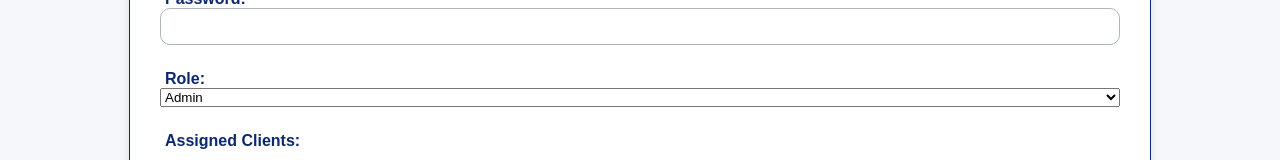
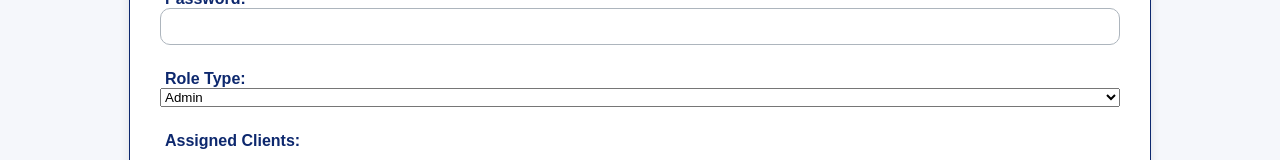
Before and after one commit to Yu0012/skadisoc, a React (Vite) app in the folder frontend/: page /account in a window 1280 px wide. Both pictures are taken after typing "Sample" into the empty fields and a click on the button "Add User". Shown: the part 392-552 px from the top of the page. Built offline with nearby package versions, Linux system fonts and the light colour scheme; no server answers.

Commit message:
change back

```diff
--- a/frontend/src/components/Account.jsx
+++ b/frontend/src/components/Account.jsx
@@ -262,8 +262,8 @@ const Accounts = () => {
             setEmail={setEmail}
             password={password}
             setPassword={setPassword}
-            role={roleType}
-            setRole={setRoleType}
+            roleType={roleType}
+            setRoleType={setRoleType}
             facebookClients={facebookClients}
             setFacebookClients={setFacebookClients}
             instagramClients={instagramClients}
--- a/frontend/src/components/CreateUserForm.jsx
+++ b/frontend/src/components/CreateUserForm.jsx
@@ -8,6 +8,7 @@ const CreateUserForm = ({
   email, setEmail,
   password, setPassword,
   role, setRole,
+  roleType, setRoleType,
   assignedClients, setAssignedClients,
   onClose,
   onSubmit,
@@ -47,9 +48,9 @@ const CreateUserForm = ({
         <label>Name: <input type="text" className="newAccountForm" value={username} onChange={(e) => setName(e.target.value)} required /></label>
         <label>Email: <input type="email" value={email} onChange={(e) => setEmail(e.target.value)} required /></label>
         <label>Password: <input type="password" value={password} onChange={(e) => setPassword(e.target.value)} required /></label>
-        <label>Role:
-          <select value={role} onChange={(e) => setRole(e.target.value)} required>
-            <option value="">Select Role</option>
+        <label>Role Type:
+          <select value={roleType} onChange={(e) => setRoleType(e.target.value)} required>
+            <option value="">Select Role Type</option>
             <option value="superadmin">Super Admin</option>
             <option value="admin">Admin</option>
           </select>
```
Also changed, not shown: 1 other file (tests, documents, lock files or other folders).
